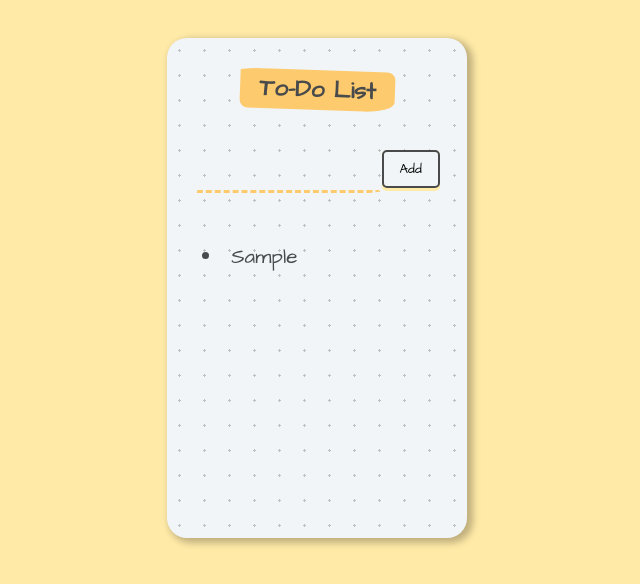
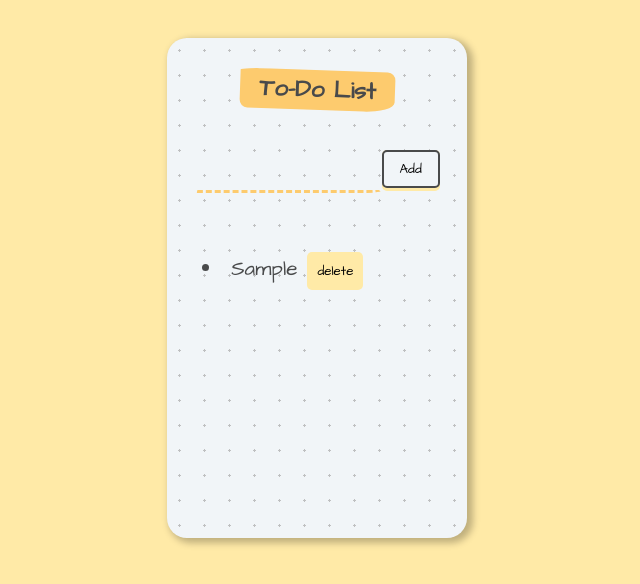
Before and after one commit to labadcloyd/spread-operator-practice, a React (Create React App) app: page / in a window 1280 px wide. Both pictures are taken after typing "Sample" into the empty fields and a click on the button "Add". Shown: the top 584 px of the page, without its empty margins (323-963 px from the left). Built offline with nearby package versions, Linux system fonts and the light colour scheme.

Commit message:
added delete functions that delete single items

```diff
--- a/public/styles.css
+++ b/public/styles.css
@@ -76,4 +76,10 @@ li {
   text-align: left;
   position: relative;
   padding: 0.5rem;
+  cursor: pointer;
 }
+.delete {
+  margin: 10px;
+  padding: 10px;
+  cursor: pointer;
+}
--- a/src/components/form.jsx
+++ b/src/components/form.jsx
@@ -15,6 +15,13 @@ function Form() {
     setitems([...items, newItem]);
     setInput("");
   }
+  function handleDelete(id) {
+    setitems((prevValue) => {
+      return prevValue.filter((value, index) => {
+        return id !== index;
+      });
+    });
+  }
   return (
     <div>
       <form className="form">
@@ -31,7 +38,14 @@ function Form() {
       <div>
         <ul>
           {items.map((item, index) => {
-            return <Item key={index} item={item} />;
+            return (
+              <Item
+                id={index}
+                key={index}
+                item={item}
+                deleteItem={handleDelete}
+              />
+            );
           })}
         </ul>
       </div>
--- a/src/components/item.jsx
+++ b/src/components/item.jsx
@@ -11,14 +11,21 @@ function Item(props) {
     <div>
       <li
         key={props.index}
-        onClick={handleClick}
         style={
           linethrough
-            ? { textDecoration: "line-through", cursor: "pointer" }
-            : { textDecoration: "none", cursor: "pointer" }
+            ? { textDecoration: "line-through" }
+            : { textDecoration: "none" }
         }
       >
-        {props.item}
+        <span onClick={handleClick}>{props.item}</span>
+        <button
+          className="delete"
+          onClick={() => {
+            props.deleteItem(props.id);
+          }}
+        >
+          delete
+        </button>
       </li>
     </div>
   );
```
